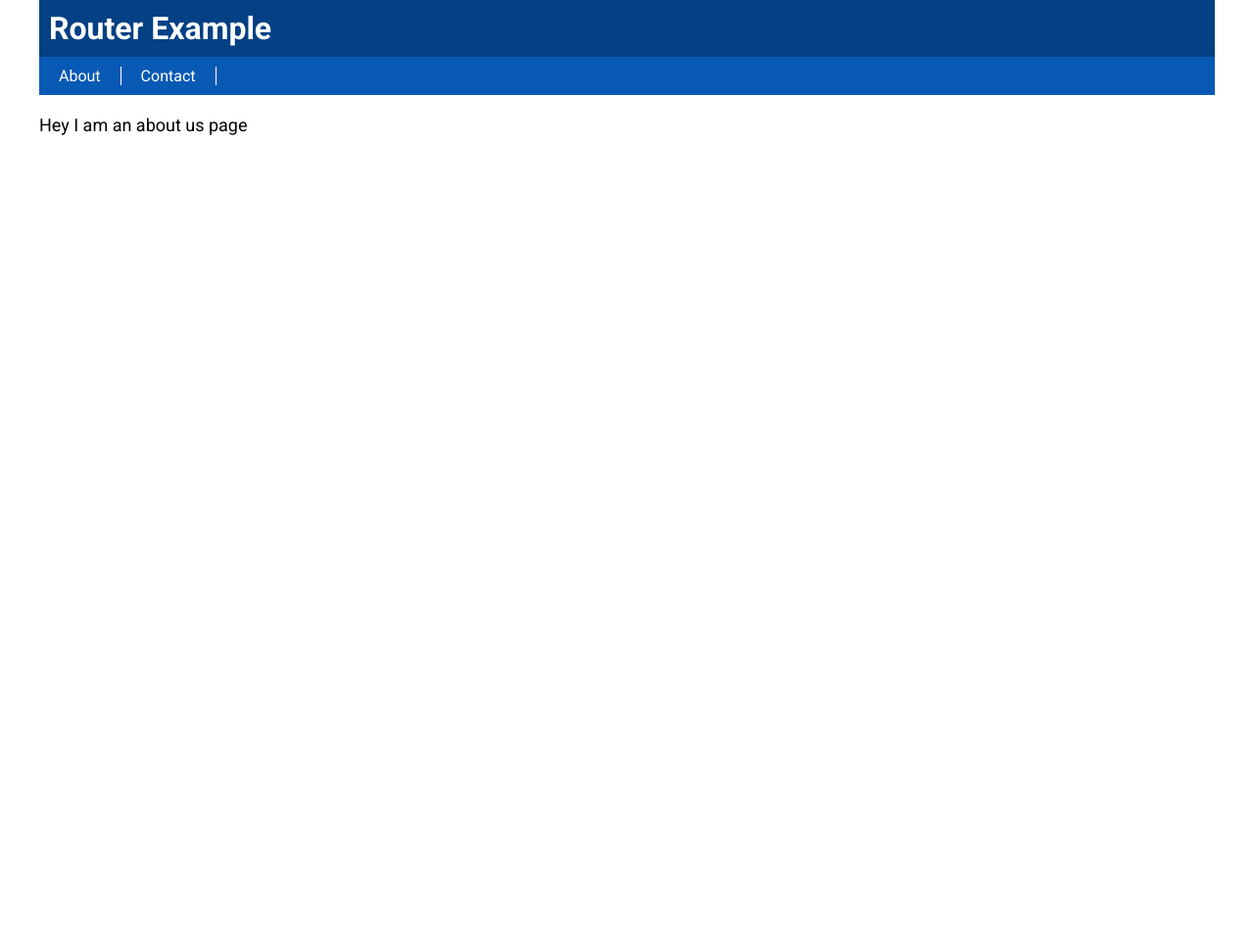
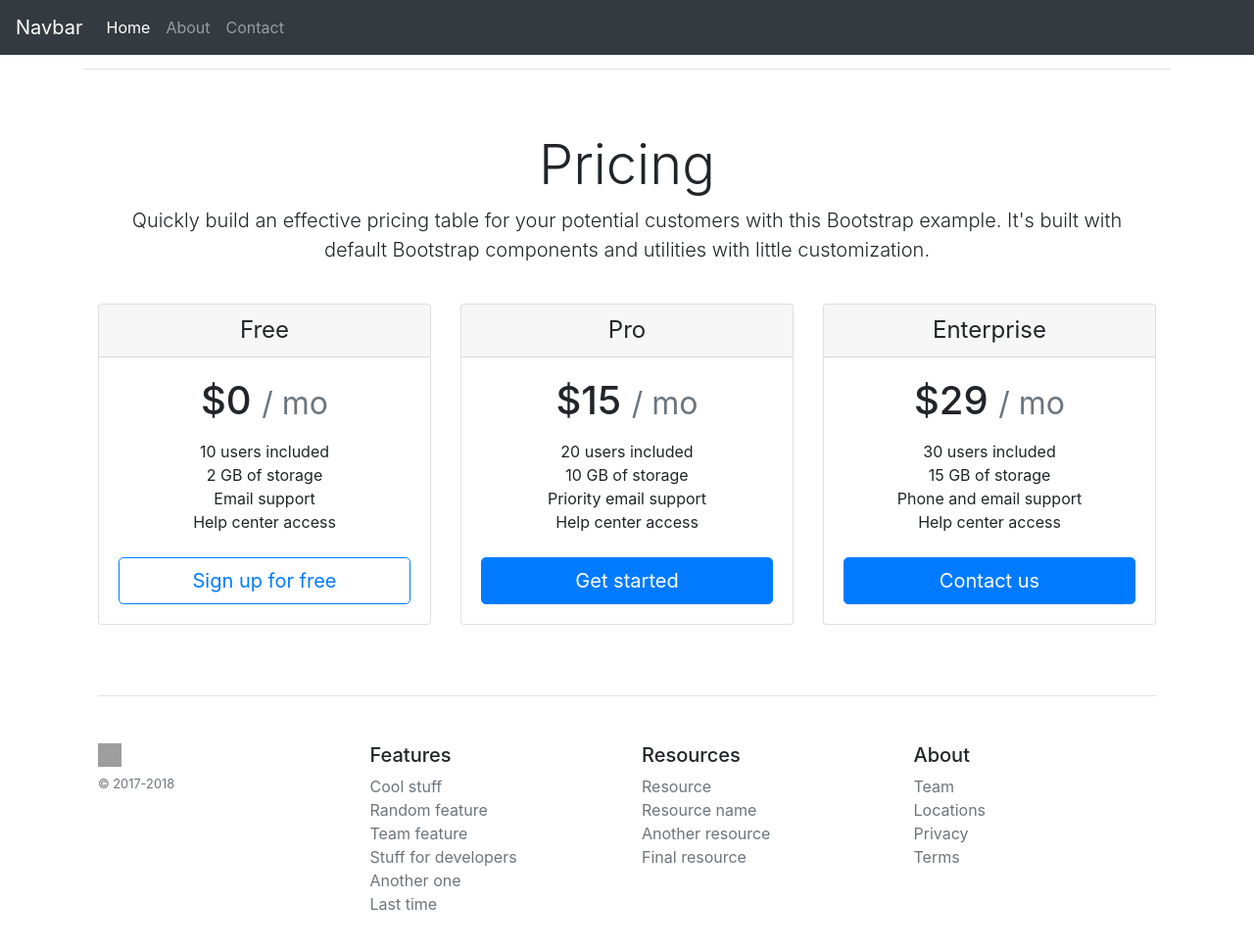
Before and after one commit to amrit07/router-example, a website: page index.html in a window 1280 px wide. Shown: the whole page at 98% size. Before the commit the page ends 800 px from the top, so only its background shows below. Drawn offline with nearby package versions, Linux system fonts and the light colour scheme; no server answers; grey boxes are pictures that could not be loaded.

Commit message:
changed router functionality to accept template

```diff
--- a/app.js
+++ b/app.js
@@ -8,13 +8,16 @@ var root = document.getElementById('root');
 
 // adding routes
 Router
-    .add('About', function() {
-        root.innerHTML =  'Hey I am an about us page';
+    .add('About', {
+        templateUrl : 'templates/about.html'
     })
-    .add('Contact', function() {
-        root.innerHTML = 'Plz contact me at the following address';
+    .add('Contact', {
+        templateUrl : 'templates/contactus.html'
     })
-    .check('About').listen();
+    .add('Home',{
+        templateUrl :'templates/home.html'
+    })
+    .check('Home').listen();
 
 // forwarding
 Router.navigate('/About');
--- a/index.html
+++ b/index.html
@@ -4,20 +4,36 @@
         <meta charset="UTF-8">
         <title>Title</title>
         <link href="https://fonts.googleapis.com/css?family=Roboto:400,700" rel="stylesheet">
-    <link rel="stylesheet" href="style.css" />
+        <link href="node_modules/bootstrap/dist/css/bootstrap.min.css" rel="stylesheet">
+        <link rel="stylesheet" href="css/style.css" />
         <script src="node_modules/jquery/dist/jquery.js"></script>
         <script src="my-router/router.js"></script>
     </head>
     <body>
-    <div id="container"><header><h1> Router Example</h1></header>
+        <nav class="navbar navbar-expand-md navbar-dark bg-dark fixed-top">
+            <a class="navbar-brand" href="#">Navbar</a>
+            <button class="navbar-toggler" type="button" data-toggle="collapse" data-target="#navbarsExampleDefault" aria-controls="navbarsExampleDefault" aria-expanded="false" aria-label="Toggle navigation">
+                <span class="navbar-toggler-icon"></span>
+            </button>
 
-<ul id="nav">
-    <li class="menuitem">About</li>
-    <li class="menuitem">Contact</li>
+            <div class="collapse navbar-collapse" id="navbarsExampleDefault">
+                <ul class="navbar-nav mr-auto">
+                    <li class="nav-item active">
+                        <a class="nav-link menuitem" href="#">Home <span class="sr-only">(current)</span></a>
+                    </li>
+                    <li class="nav-item">
+                        <a class="nav-link menuitem" href="#">About</a>
+                    </li>
+                    <li class="nav-item">
+                        <a class="nav-link menuitem" href="#">Contact</a>
+                    </li>
                 </ul>
+            </div>
+        </nav>
 
+        <main role="main" class="container">
             <div id="root"></div>
-</div>
+        </main><!-- /.container -->
         <script src="app.js"></script>
     </body>
 </html>
--- a/my-router/router.js
+++ b/my-router/router.js
@@ -19,14 +19,15 @@ const Router = {
     },
     //
 
+
     //this function will remove slashes from start and end of a string/path
     clearSlashes: function(path) {
         return path.toString().replace(/\/$/, '').replace(/^\//, '');
     },
 
-    //this function will add  Routes to the application which will call the  handler function
-    add: function(route, handler) {
-        this.routes.push({ route: route, handler: handler});
+    //this function will add  Routes to the application which will call the  handler Object
+    add: function(route, routeObj) {
+        this.routes.push({ route: route, routeObj: routeObj});
         return this;
     },
 
@@ -61,10 +62,29 @@ const Router = {
      * This method will check if the current routes exist in our array, if it does exist this will call its handler
      */
     check : function(route){
+        let root = document.getElementById('root');
         route = route || this.getFragment();
-        var routeObj = this.routes.find((routeObj)=>routeObj.route === route);
-        if(routeObj){
-            routeObj.handler();
+
+        var obj = this.routes.find((routeObj)=>routeObj.route === route);
+        if(obj){
+            let url = obj.routeObj && obj.routeObj.templateUrl;
+            if(url){
+                fetch(url, {
+                    method:'get',
+                    headers :{
+                        'content-type':'application/text'
+                    }
+                })
+                    .then((response)=>{
+                        return response.text();
+                    })
+                    .then((response)=>{
+                        root.innerHTML = response;
+                    })
+                    .catch((error)=>{
+                        console.error('Error while transiting',error);
+                    });
+            }
         }
         return this;
     },
--- a/package.json
+++ b/package.json
@@ -18,6 +18,7 @@
   },
   "homepage": "https://github.com/amrit07/router-example#readme",
   "dependencies": {
+    "bootstrap": "^4.0.0",
     "http-server": "^0.11.1",
     "jquery": "^3.3.1"
   }
--- a/style.css
+++ /dev/null
@@ -1,8 +0,0 @@
-*{margin:0; padding:0; list-style: none; box-sizing: border-box}
-body{margin:0; padding:0; font-family: 'Roboto', sans-serif;}
-#container{width:1200px; margin:0 auto}
-header{background:#034084; padding:10px}
-header h1{color: #fff}
-ul#nav{background:#095ab5; display: flex; padding:10px 0}
-ul#nav li{padding:0 20px; font-size:16px; color:#fff; border-right:1px solid #fff}
-#root{padding:20px 0; font-size:18px}
--- /dev/null
+++ b/templates/about.html
@@ -0,0 +1,103 @@
+<div class="d-flex flex-column flex-md-row align-items-center p-3 px-md-4 mb-3 bg-white border-bottom box-shadow">
+    <h5 class="my-0 mr-md-auto font-weight-normal">Company name</h5>
+    <nav class="my-2 my-md-0 mr-md-3">
+        <a class="p-2 text-dark" href="#">Features</a>
+        <a class="p-2 text-dark" href="#">Enterprise</a>
+        <a class="p-2 text-dark" href="#">Support</a>
+        <a class="p-2 text-dark" href="#">Pricing</a>
+    </nav>
+    <a class="btn btn-outline-primary" href="#">Sign up</a>
+</div>
+
+<div class="pricing-header px-3 py-3 pt-md-5 pb-md-4 mx-auto text-center">
+    <h1 class="display-4">Pricing</h1>
+    <p class="lead">Quickly build an effective pricing table for your potential customers with this Bootstrap example. It's built with default Bootstrap components and utilities with little customization.</p>
+</div>
+
+<div class="container">
+    <div class="card-deck mb-3 text-center">
+        <div class="card mb-4 box-shadow">
+            <div class="card-header">
+                <h4 class="my-0 font-weight-normal">Free</h4>
+            </div>
+            <div class="card-body">
+                <h1 class="card-title pricing-card-title">$0 <small class="text-muted">/ mo</small></h1>
+                <ul class="list-unstyled mt-3 mb-4">
+                    <li>10 users included</li>
+                    <li>2 GB of storage</li>
+                    <li>Email support</li>
+                    <li>Help center access</li>
+                </ul>
+                <button type="button" class="btn btn-lg btn-block btn-outline-primary">Sign up for free</button>
+            </div>
+        </div>
+        <div class="card mb-4 box-shadow">
+            <div class="card-header">
+                <h4 class="my-0 font-weight-normal">Pro</h4>
+            </div>
+            <div class="card-body">
+                <h1 class="card-title pricing-card-title">$15 <small class="text-muted">/ mo</small></h1>
+                <ul class="list-unstyled mt-3 mb-4">
+                    <li>20 users included</li>
+                    <li>10 GB of storage</li>
+                    <li>Priority email support</li>
+                    <li>Help center access</li>
+                </ul>
+                <button type="button" class="btn btn-lg btn-block btn-primary">Get started</button>
+            </div>
+        </div>
+        <div class="card mb-4 box-shadow">
+            <div class="card-header">
+                <h4 class="my-0 font-weight-normal">Enterprise</h4>
+            </div>
+            <div class="card-body">
+                <h1 class="card-title pricing-card-title">$29 <small class="text-muted">/ mo</small></h1>
+                <ul class="list-unstyled mt-3 mb-4">
+                    <li>30 users included</li>
+                    <li>15 GB of storage</li>
+                    <li>Phone and email support</li>
+                    <li>Help center access</li>
+                </ul>
+                <button type="button" class="btn btn-lg btn-block btn-primary">Contact us</button>
+            </div>
+        </div>
+    </div>
+
+    <footer class="pt-4 my-md-5 pt-md-5 border-top">
+        <div class="row">
+            <div class="col-12 col-md">
+                <img class="mb-2" src="https://getbootstrap.com/assets/brand/bootstrap-solid.svg" alt="" width="24" height="24">
+                <small class="d-block mb-3 text-muted">&copy; 2017-2018</small>
+            </div>
+            <div class="col-6 col-md">
+                <h5>Features</h5>
+                <ul class="list-unstyled text-small">
+                    <li><a class="text-muted" href="#">Cool stuff</a></li>
+                    <li><a class="text-muted" href="#">Random feature</a></li>
+                    <li><a class="text-muted" href="#">Team feature</a></li>
+                    <li><a class="text-muted" href="#">Stuff for developers</a></li>
+                    <li><a class="text-muted" href="#">Another one</a></li>
+                    <li><a class="text-muted" href="#">Last time</a></li>
+                </ul>
+            </div>
+            <div class="col-6 col-md">
+                <h5>Resources</h5>
+                <ul class="list-unstyled text-small">
+                    <li><a class="text-muted" href="#">Resource</a></li>
+                    <li><a class="text-muted" href="#">Resource name</a></li>
+                    <li><a class="text-muted" href="#">Another resource</a></li>
+                    <li><a class="text-muted" href="#">Final resource</a></li>
+                </ul>
+            </div>
+            <div class="col-6 col-md">
+                <h5>About</h5>
+                <ul class="list-unstyled text-small">
+                    <li><a class="text-muted" href="#">Team</a></li>
+                    <li><a class="text-muted" href="#">Locations</a></li>
+                    <li><a class="text-muted" href="#">Privacy</a></li>
+                    <li><a class="text-muted" href="#">Terms</a></li>
+                </ul>
+            </div>
+        </div>
+    </footer>
+</div>
```
Also changed, not shown: css/style.css (added, +8 -0 lines), templates/contactus.html (added, +21 -0 lines). Lines whose indentation alone changed are shown as unchanged.
